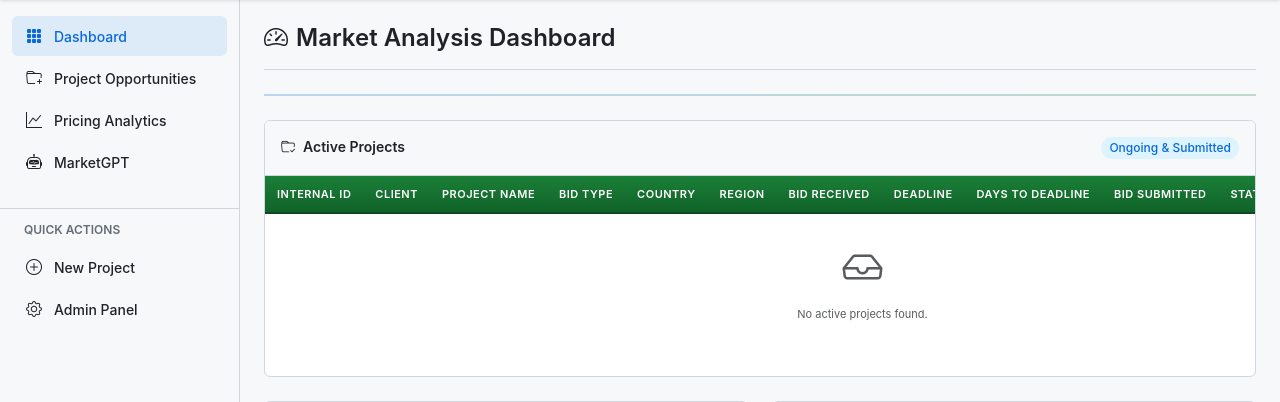
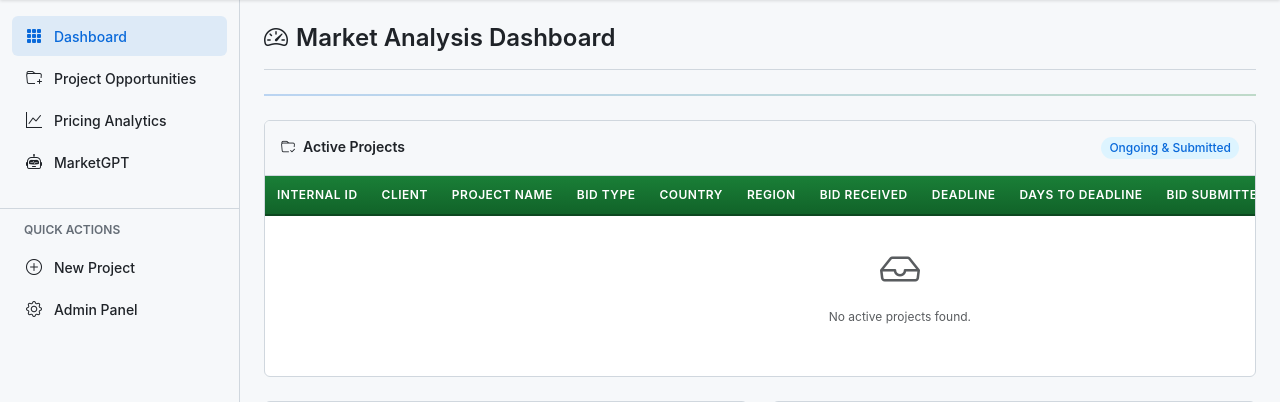
Before and after one commit to colina83/Business-Intelligence-Dashboard, a Django app: page /market/ in a window 1280 px wide. Shown: the part 62-464 px from the top of the page. Run offline with Django 5.2, Linux system fonts and the light colour scheme; the visitor is signed in with stand-in values (Sample User, id 1); data that the repository does not hold is empty.

Commit message:
Increase table font size to 12px for better accessibility
Co-authored-by: colina83 <13612603+colina83@users.noreply.github.com>

```diff
--- a/market_analysis/static/market_analysis/css/dashboard.css
+++ b/market_analysis/static/market_analysis/css/dashboard.css
@@ -187,7 +187,7 @@
 .gh-table {
     width: 100%;
     border-collapse: collapse;
-    font-size: 11px;
+    font-size: 12px;
 }
 
 .gh-table thead {
```
